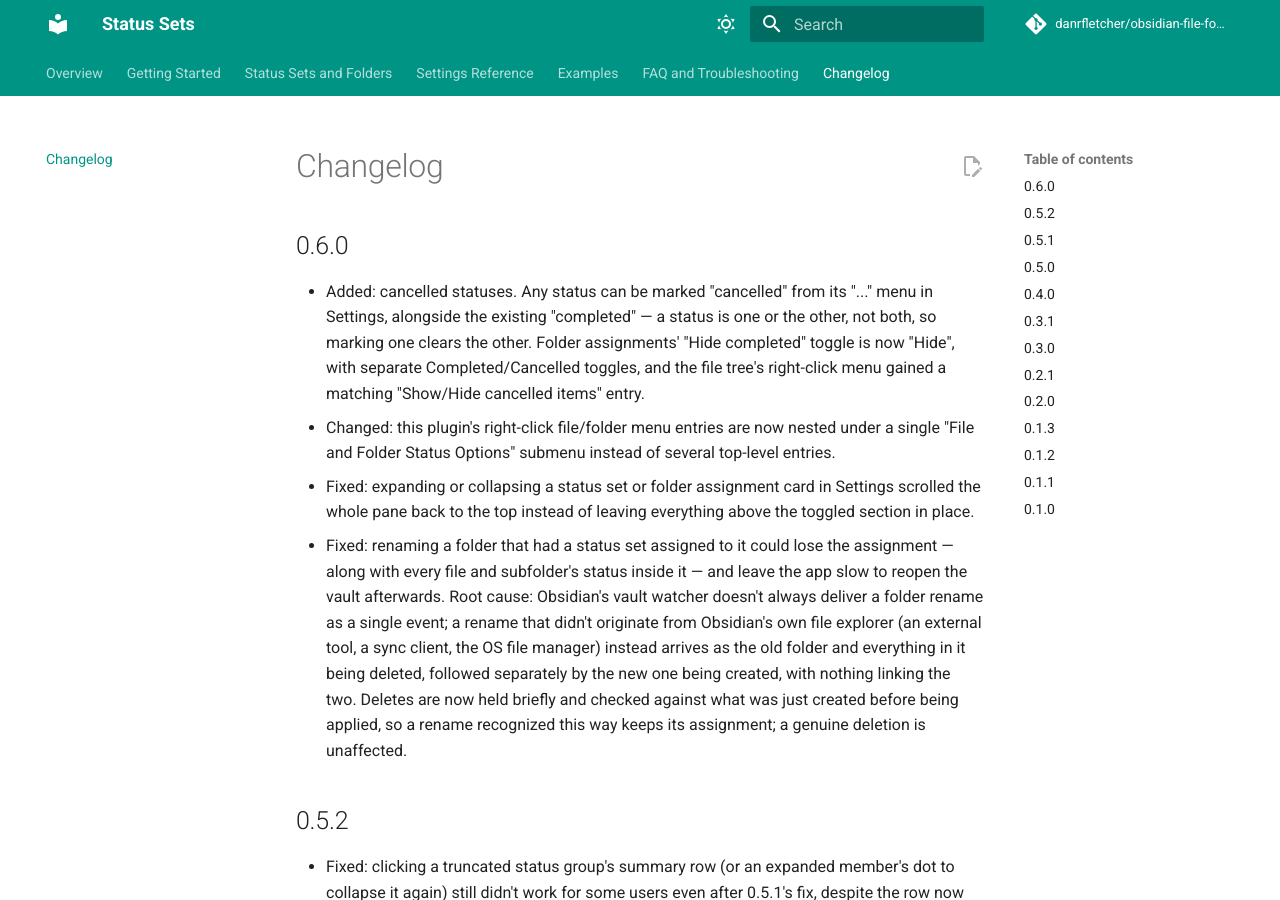
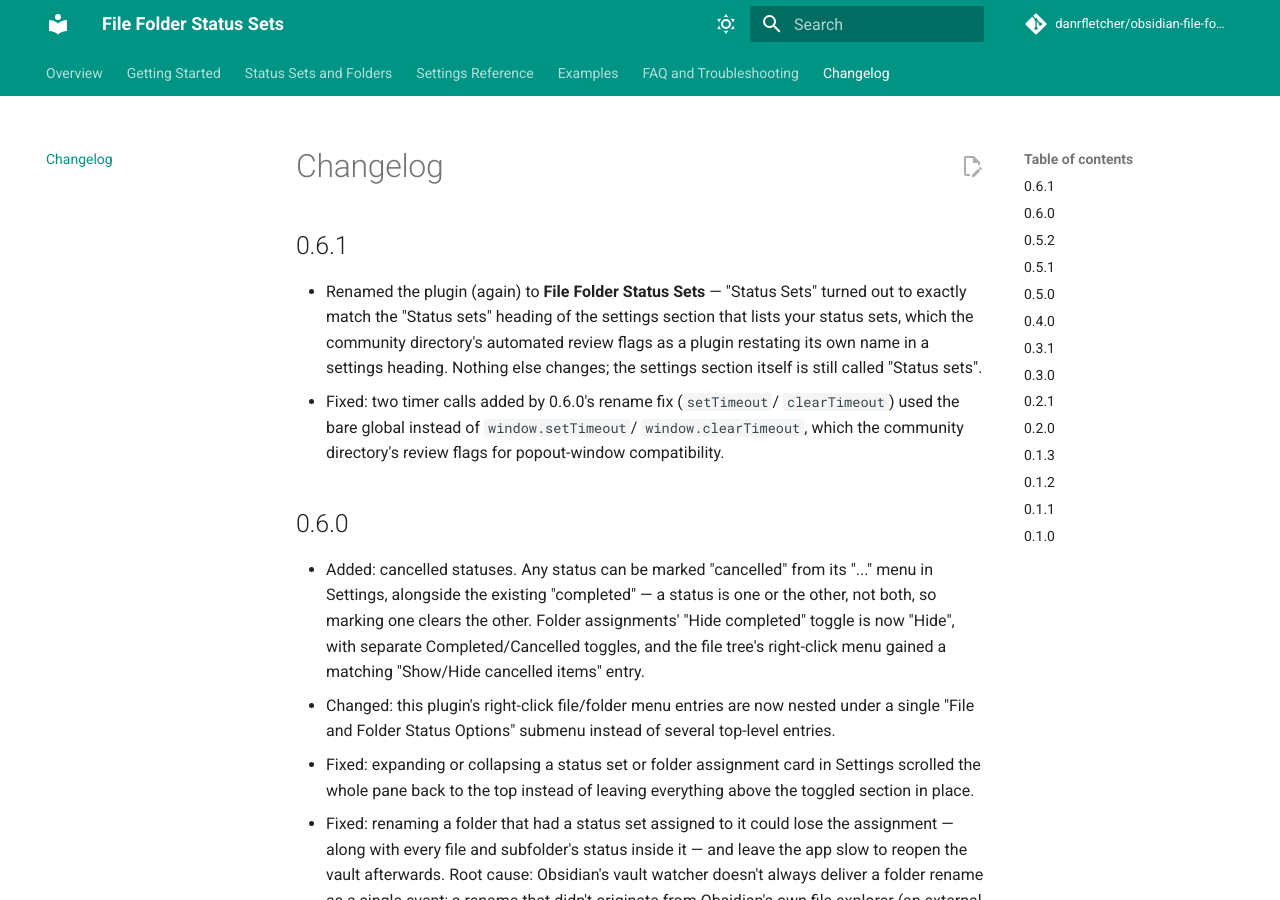
Before and after one commit to danrfletcher/obsidian-file-folder-status-icons, an MkDocs documentation site: the page built from docs/docs/changelog.md, in a window 1280 px wide and 900 px high. Built offline with MkDocs 1.6.1 and Material for MkDocs 9.7.7, drawn with Linux system fonts in a browser that asks for light colours; comment, search, counter and statistics services are not loaded.

Commit message:
v0.6.1: rename to File Folder Status Sets, fix review failures
0.6.0's review failed the community directory's automated checks:

- Error: the settings heading 'Status sets' (src/settingsTab.ts:60)
  exactly restates the plugin's own display name, 'Status Sets' — a
  collision that only existed because of the earlier rename to that
  name. Renamed the plugin to 'File Folder Status Sets' instead, which
  no longer collides with the settings section heading (still just
  'Status sets', as a section label — unrelated to plugin branding).
  Updated README, docs, and the bug report template to match.
- Warning (x2): the new delete-batching code in 0.6.0's folder-rename
  fix called the bare setTimeout()/clearTimeout() globals instead of
  window.setTimeout()/window.clearTimeout(), which the review flags for
  popout-window compatibility.

Co-Authored-By: Claude Sonnet 5 <noreply@anthropic.com>

```diff
--- a/docs/docs/changelog.md
+++ b/docs/docs/changelog.md
@@ -1,4 +1,17 @@
 # Changelog
+
+## 0.6.1
+
+- Renamed the plugin (again) to **File Folder Status Sets** — "Status Sets"
+  turned out to exactly match the "Status sets" heading of the settings
+  section that lists your status sets, which the community directory's
+  automated review flags as a plugin restating its own name in a settings
+  heading. Nothing else changes; the settings section itself is still
+  called "Status sets".
+- Fixed: two timer calls added by 0.6.0's rename fix (`setTimeout`/
+  `clearTimeout`) used the bare global instead of `window.setTimeout`/
+  `window.clearTimeout`, which the community directory's review flags for
+  popout-window compatibility.
 
 ## 0.6.0
 
--- a/docs/mkdocs.yml
+++ b/docs/mkdocs.yml
@@ -1,4 +1,4 @@
-site_name: Status Sets
+site_name: File Folder Status Sets
 site_description: Reusable, ClickUp-style status pills applied to files and folders in Obsidian's file tree — custom statuses and colors, per-folder defaults, and persistent group-by-status sorting.
 site_url: https://danrfletcher.github.io/obsidian-file-folder-status-icons/
 repo_url: https://github.com/danrfletcher/obsidian-file-folder-status-icons
--- a/package.json
+++ b/package.json
@@ -1,6 +1,6 @@
 {
 	"name": "file-folder-status-icons",
-	"version": "0.6.0",
+	"version": "0.6.1",
 	"description": "Reusable status sets — custom statuses and colors, ClickUp-style — applied to files and folders in the Obsidian file tree, with per-folder defaults and persistent sort/group by status.",
 	"main": "main.js",
 	"scripts": {
--- a/versions.json
+++ b/versions.json
@@ -11,5 +11,6 @@
 	"0.5.0": "1.4.16",
 	"0.5.1": "1.4.16",
 	"0.5.2": "1.4.16",
-	"0.6.0": "1.4.16"
+	"0.6.0": "1.4.16",
+	"0.6.1": "1.4.16"
 }
```
Also changed, not shown: docs/docs/getting-started/installation.md (+3 -3 lines), docs/docs/index.md (+1 -1 lines), README.md, manifest.json, 3 other files.
